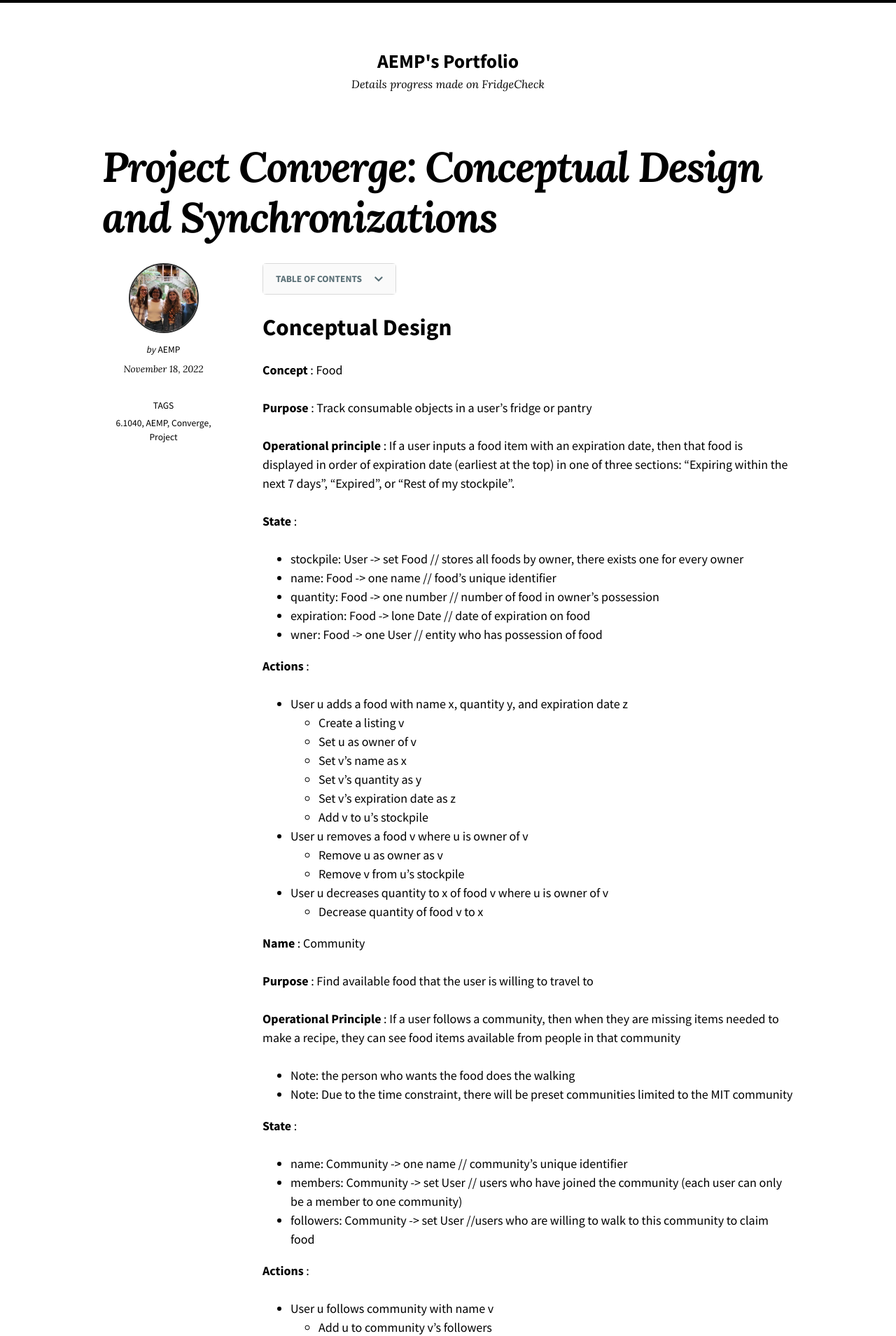
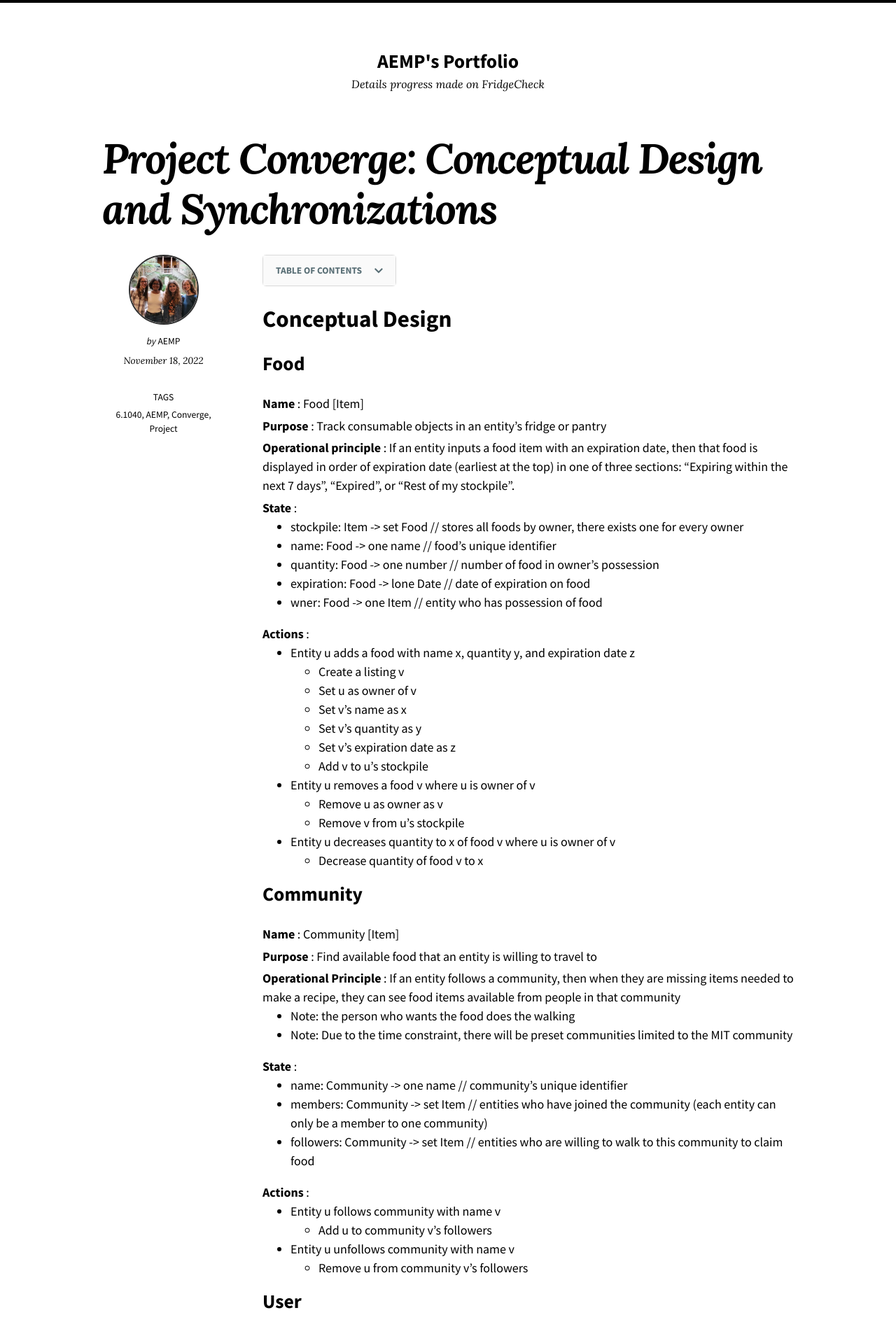
Before and after one commit to elisaj1317/61040-team-portfolio, a Jekyll site: the page built from _posts/2022-11-18-conceptual-design.md, in a window 1280 px wide. Shown: the top 1909 px of the page at 70% size. Built offline with Jekyll 4.4.1, drawn with Linux system fonts in a browser that asks for light colours; nearby versions of some CDN libraries; some of the changed text lies outside the part shown.

Commit message:
wrote generic concepts

```diff
--- a/_posts/2022-11-18-conceptual-design.md
+++ b/_posts/2022-11-18-conceptual-design.md
@@ -8,44 +8,64 @@ tags:
   - AEMP
 ---
 
+<style>
+  p {
+    margin-bottom: 0.25em !important;
+  }
+  p + ul {
+    margin-top: -0.25em !important;
+  }
+
+  p + h2, p + h1 {
+    margin-top: 1em !important;
+  }
+
+</style>
+
 {% include toc %}
 
 # Conceptual Design
 
-**Concept** : Food
+## Food
 
-**Purpose** : Track consumable objects in a user's fridge or pantry
+**Name** : Food [Item]
 
-**Operational principle** : If a user inputs a food item with an expiration date, then that food is displayed in order of expiration date (earliest at the top) in one of three sections: "Expiring within the next 7 days", "Expired", or "Rest of my stockpile".
+**Purpose** : Track consumable objects in an entity's fridge or pantry
+
+**Operational principle** : If an entity inputs a food item with an expiration date, then that food is displayed in order of expiration date (earliest at the top) in one of three sections: "Expiring within the next 7 days", "Expired", or "Rest of my stockpile".
 
 **State** :
 
-- stockpile: User -\> set Food // stores all foods by owner, there exists one for every owner
+- stockpile: Item -\> set Food // stores all foods by owner, there exists one for every owner
 - name: Food -\> one name // food's unique identifier
 - quantity: Food -\> one number // number of food in owner's possession
 - expiration: Food -\> lone Date // date of expiration on food
-- wner: Food -\> one User // entity who has possession of food
+- wner: Food -\> one Item // entity who has possession of food
 
 **Actions** :
 
-- User u adds a food with name x, quantity y, and expiration date z
+- Entity u adds a food with name x, quantity y, and expiration date z
   - Create a listing v
   - Set u as owner of v
   - Set v's name as x
   - Set v's quantity as y
   - Set v's expiration date as z
   - Add v to u's stockpile
-- User u removes a food v where u is owner of v
+- Entity u removes a food v where u is owner of v
   - Remove u as owner as v
   - Remove v from u's stockpile
-- User u decreases quantity to x of food v where u is owner of v
+- Entity u decreases quantity to x of food v where u is owner of v
   - Decrease quantity of food v to x
 
-**Name** : Community
 
-**Purpose** : Find available food that the user is willing to travel to
 
-**Operational Principle** : If a user follows a community, then when they are missing items needed to make a recipe, they can see food items available from people in that community
+## Community
+
+**Name** : Community [Item]
+
+**Purpose** : Find available food that an entity is willing to travel to
+
+**Operational Principle** : If an entity follows a community, then when they are missing items needed to make a recipe, they can see food items available from people in that community
 
 - Note: the person who wants the food does the walking
 - Note: Due to the time constraint, there will be preset communities limited to the MIT community
@@ -53,15 +73,17 @@ tags:
 **State** :
 
 - name: Community -\> one name // community's unique identifier
-- members: Community -\> set User // users who have joined the community (each user can only be a member to one community)
-- followers: Community -\> set User //users who are willing to walk to this community to claim food
+- members: Community -\> set Item // entities who have joined the community (each entity can only be a member to one community)
+- followers: Community -\> set Item // entities who are willing to walk to this community to claim food
 
 **Actions** :
 
-- User u follows community with name v
+- Entity u follows community with name v
   - Add u to community v's followers
-- User u unfollows community with name v
+- Entity u unfollows community with name v
   - Remove u from community v's followers
+
+## User
 
 **Name** : User
 
@@ -101,12 +123,11 @@ tags:
 - User signs out where there is a user signed in
   - Current user is signed out
 
+## Recipe
+
 **Name** : Recipe
 
-- Note: Uses spoonacular API (https://spoonacular.com/food-api)
-
-- Click button to get random recipe
-- Search bar to search "cake" specifically
+Note: Uses [spoonacular API](https://spoonacular.com/food-api)
 
 **Purpose** : Use user's stored items to suggest snacks or meals, and provide information on which ingredients are in their fridge and which they do not currently have
 
@@ -126,7 +147,10 @@ tags:
 - User searches for recipe with name n
   - Get Set of recipes r from spoonacular api that contain n in the name
 
-**Name** : Listing
+
+## Listing
+
+**Name** : Listing [Item]
 
 **Purpose** : Sell or give away food to people in your communities
 
@@ -136,13 +160,13 @@ tags:
 
 **State** :
 
-- item: Listing -\> one Food // Food Item being posted for exchange/sale
-- price: Listing -\> lone price // Price for food item being posted
+- item: Listing -\> one Item // Item being posted for exchange/sale
+- price: Listing -\> lone price // Price for item being posted
 - listings: User -\> set Listing // All listings by a user
 
 **Actions** :
 
-- User creates a listing for food u with optional price p
+- User creates a listing for item u with optional price p
   - If u has an expiration date that has not passed, then a listing is created with item u and price p (if given)
   - The listing is added to user's set of listings
 - User deletes a listing u
@@ -154,15 +178,15 @@ tags:
 
 # Tradeoffs
 
-**Creating Communities**
+## Creating Communities
 
 Originally, we wanted users to be able to create communities to allow them more flexibility in where they list their foods. However, this flexibility adds complexity that is not core to our app. The purpose of communities is to "find available food that the user is willing to travel to." Thus, we would need to define distance. How do we allow users to define their location in a consistent way? How do we measure the location between two users? Due to the time constraint, we decided to limit communities to communities on MIT's campus. This will allow us to focus on novel features that are core to our app instead of calculating distance.
 
-**Food Exchange**
+## Food Exchange
 
 Originally we wanted to allow consumers access to all of the listings within their communities. This brought up many questions about the purpose of our website. Do we want people to just exchange food between each other? Do we want to guarantee that the food being exchanged will be used promptly? We decided the focus of the website was to search for recipes based on food you currently have and/or a specific recipe you want to make and only requesting items for things that are not currently in your stockpile. This would achieve our goal of minimizing food waste since it ensures that the user claiming a food item intends to use it in the near future. Thus our main objective of the food exchange was as a supplement to the recipes feature, as such we decided the community listings to be internal and users only have access to specific community listings when they search for a recipe that requires certain ingredients that they do not have in the stockpile.
 
-**Search based on Custom Recipe**
+## Search based on Custom Recipe
 
 We debated over the idea of allowing custom recipes in our app, meaning users could add recipes that they regularly like to make and indicate the quantity of each ingredient needed. Then, users could click on that recipe to see what ingredients they're missing and who they can contact to procure those ingredients. We've decided against this because we think that allowing a user to create a custom recipe would add complexity to the user experience since we are already allowing the user to search through a database of a wide variety of recipes. We also want to have the user search based on the ingredients they have, which if the user had a custom recipe they would already know they could make it and that would defeat the purpose of the recipe search function. If a user wants to make a custom recipe they can simply remove the items they used from their stockpile and add any leftovers they have from making the recipe.
 
```
